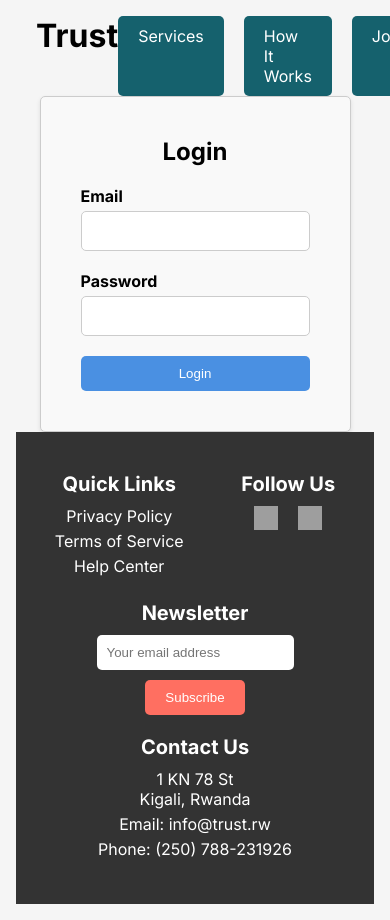
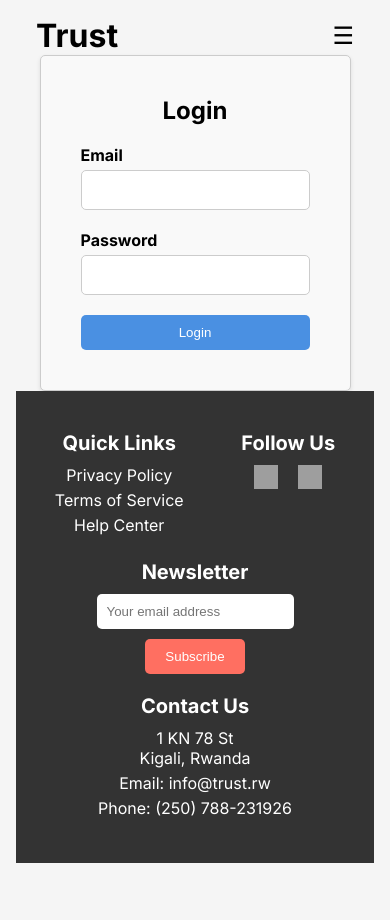
Before and after one commit to pitech-rw/trust, a Next.js app in the folder trust-fn/: page /auth in a window 390 px wide. After the commit the page ends 879 px from the top, so only its background shows below. Built offline with nearby package versions, Linux system fonts and the light colour scheme; grey boxes are pictures that could not be loaded.

Commit message:
feat(WIP): toggle nav menu on mobile

```diff
--- a/trust-fn/src/app/ui/top navbar/nav.module.css
+++ b/trust-fn/src/app/ui/top navbar/nav.module.css
@@ -4,11 +4,9 @@
     justify-content: space-between;
     padding: 0 20px;
 }
-.nav_left {
-    flex: 1;
-}
 .nav_right {
     display: flex;
+    align-items: center;
     gap: 20px;
     list-style-type: none;
 }
@@ -30,3 +28,47 @@
 .nav_right a:hover {
     background-color: #FF6F61; /* Secondary color for hover effect */
 }
+
+.mobileMenuButton {
+  display: none;
+  background: none;
+  border: none;
+  font-size: 24px;
+  cursor: pointer;
+}
+.navList {
+    display: flex;
+    padding: 0;
+    margin: 0;
+}
+.navList li {
+    margin-left: 20px;
+}
+.navListMobile {
+  display: flex;
+  flex-direction: column;
+  position: absolute;
+  top: 60px;
+  right: 20px;
+  background-color: white;
+  box-shadow: 0 2px 4px rgba(0, 0, 0, 0.1);
+  padding: 10px;
+  border-radius: 8px;
+  z-index: 1000;
+}
+
+.navListMobile li {
+  margin-left: 0;
+  margin-bottom: 10px;
+}
+
+/* Media Queries */
+@media (max-width: 768px) {
+  .navList {
+    display: none;
+  }
+
+  .mobileMenuButton {
+    display: block;
+  }
+}
--- a/trust-fn/src/app/ui/top navbar/nav.tsx
+++ b/trust-fn/src/app/ui/top navbar/nav.tsx
@@ -1,19 +1,29 @@
+"use client"
+
+import { useState } from 'react'
 import styles from './nav.module.css'
 import Link from 'next/link'
 
 const Nav = () => {
+    const [mobileMenuOpen, setMobileMenuOpen] = useState(false)
     const navItems = {
         '/#': "Services",
         "/#hiw": "How It Works",
         '/auth': "Join"
+    }
+    const toggleMobileMenu = () => {
+        setMobileMenuOpen(!mobileMenuOpen)
     }
     return (
         <div className={styles.navigation}>
             <div className={styles.nav_left}>
                 <Link href='/'><h1>Trust</h1></Link>
             </div>
-            <div >
-                <ul className={styles.nav_right}>
+            <div className= {styles.nav_right}>
+                <button className={styles.mobileMenuButton} onClick={toggleMobileMenu}>
+                     ☰
+                </button>
+                <ul className={`${styles.navList} ${mobileMenuOpen? styles.navListMobile : ''}`}>
                     {
                         Object.entries(navItems).map(([key_, value]) => (
                             <Link href={key_}><li key={key_}>{value}</li></Link>
```
